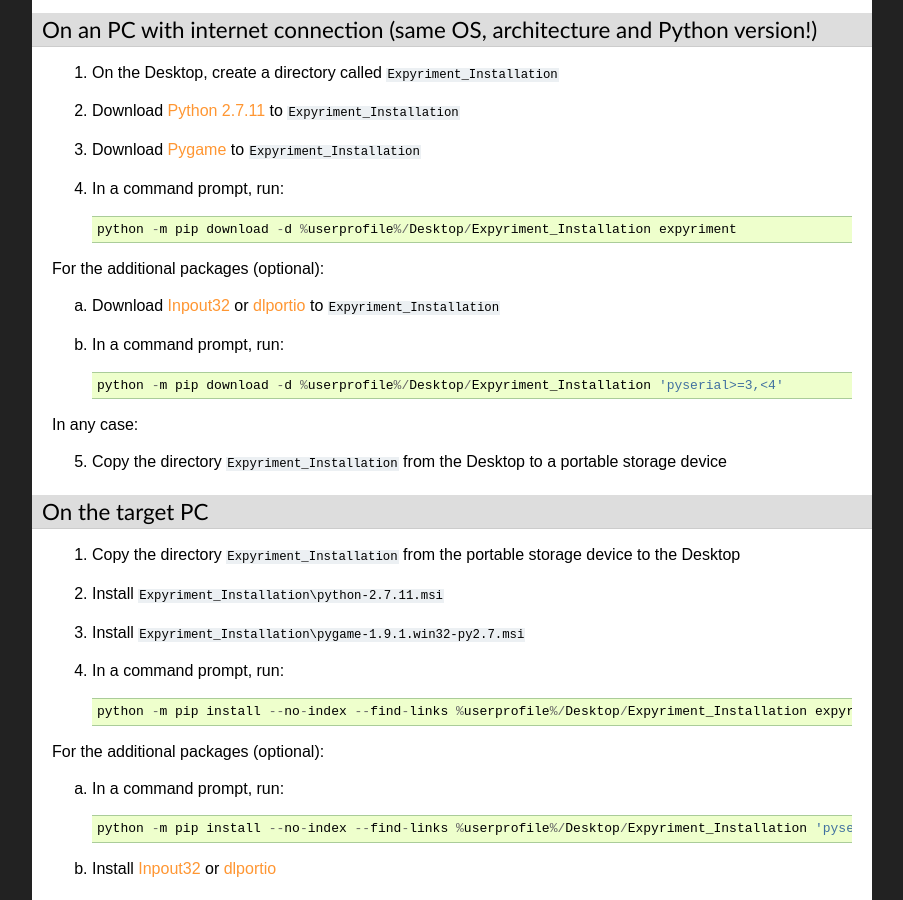
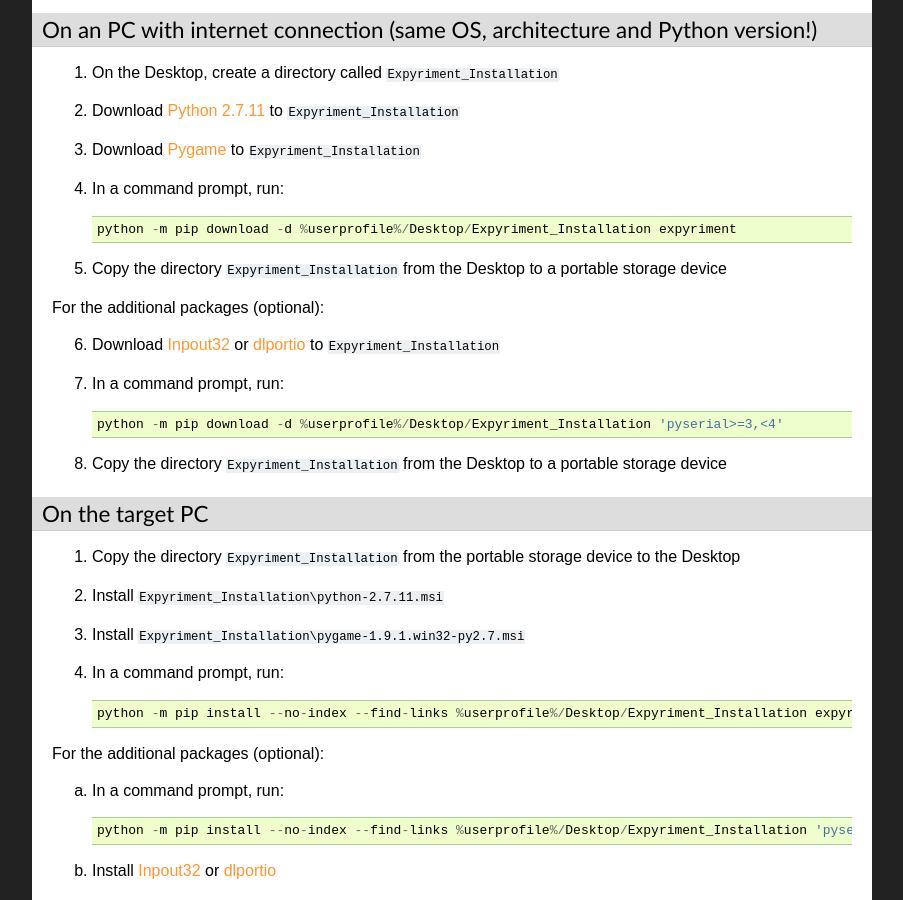
Before and after one commit to expyriment/expyriment, a Sphinx documentation site: the page built from documentation/sphinx/Installation.Windows.rst, in a window 1280 px wide and 900 px high, scrolled down 563 px. Shown: the whole window, without its empty margins (198-1101 px from the left). Built offline with Sphinx 7.4.7, drawn with Linux system fonts in a browser that asks for light colours; pages that are not in the unit, such as notebooks, are missing from menus.

Commit message:
Update Installation.Windows.rst

```diff
--- a/documentation/sphinx/Installation.Windows.rst
+++ b/documentation/sphinx/Installation.Windows.rst
@@ -42,17 +42,17 @@
 
     python -m pip download -d %userprofile%/Desktop/Expyriment_Installation expyriment
 
+5. Copy the directory ``Expyriment_Installation`` from the Desktop to a portable storage device
+
 For the additional packages (optional):
 
-a. Download Inpout32_ or dlportio_ to ``Expyriment_Installation``
+6. Download Inpout32_ or dlportio_ to ``Expyriment_Installation``
 
-b. In a command prompt, run::
+7. In a command prompt, run::
 
     python -m pip download -d %userprofile%/Desktop/Expyriment_Installation 'pyserial>=3,<4'
 
-In any case:
-
-5. Copy the directory ``Expyriment_Installation`` from the Desktop to a portable storage device
+8. Copy the directory ``Expyriment_Installation`` from the Desktop to a portable storage device
 
 
 On the target PC
```
Also changed, not shown: other parts of documentation/sphinx/Installation.Windows.rst (+2 -2 lines).
